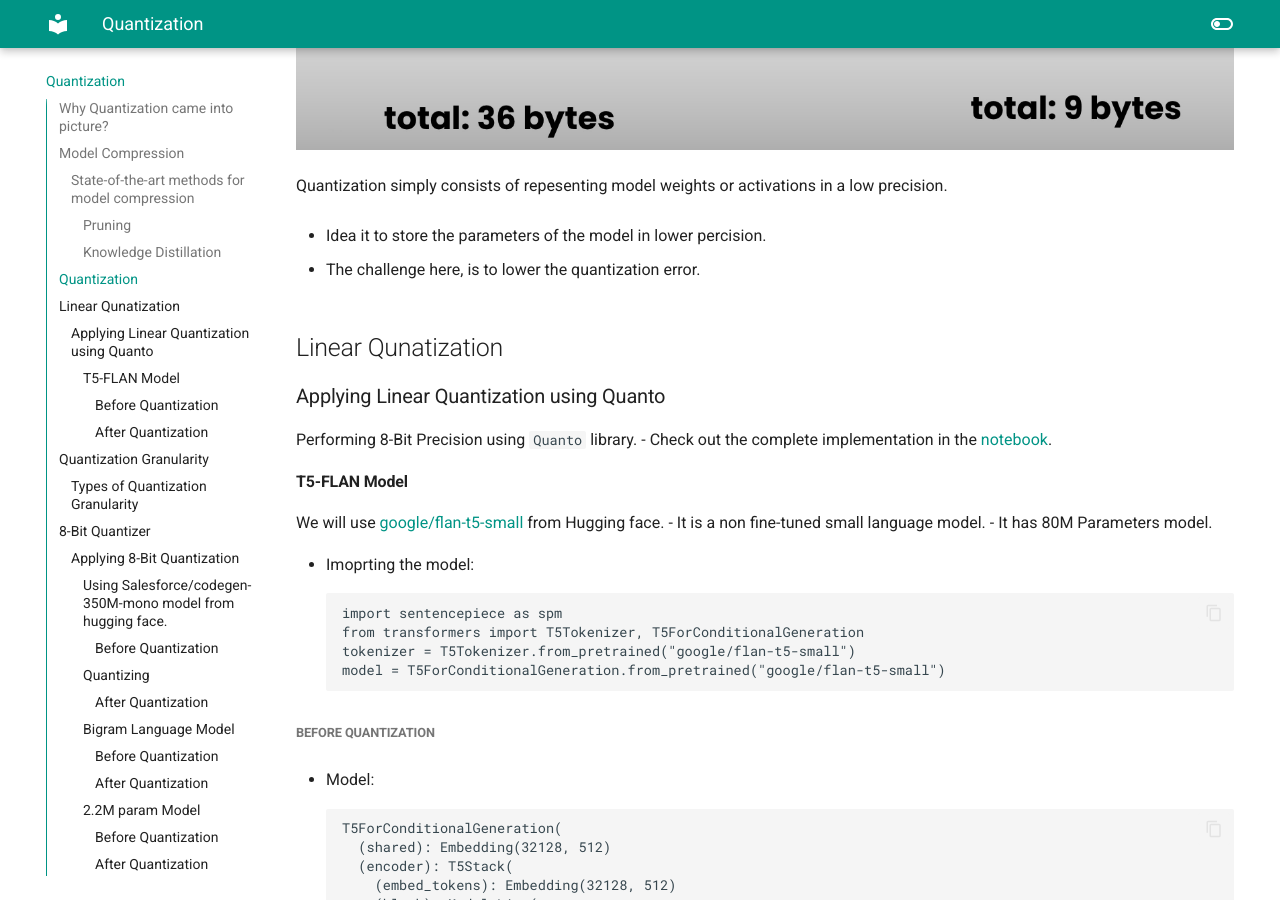
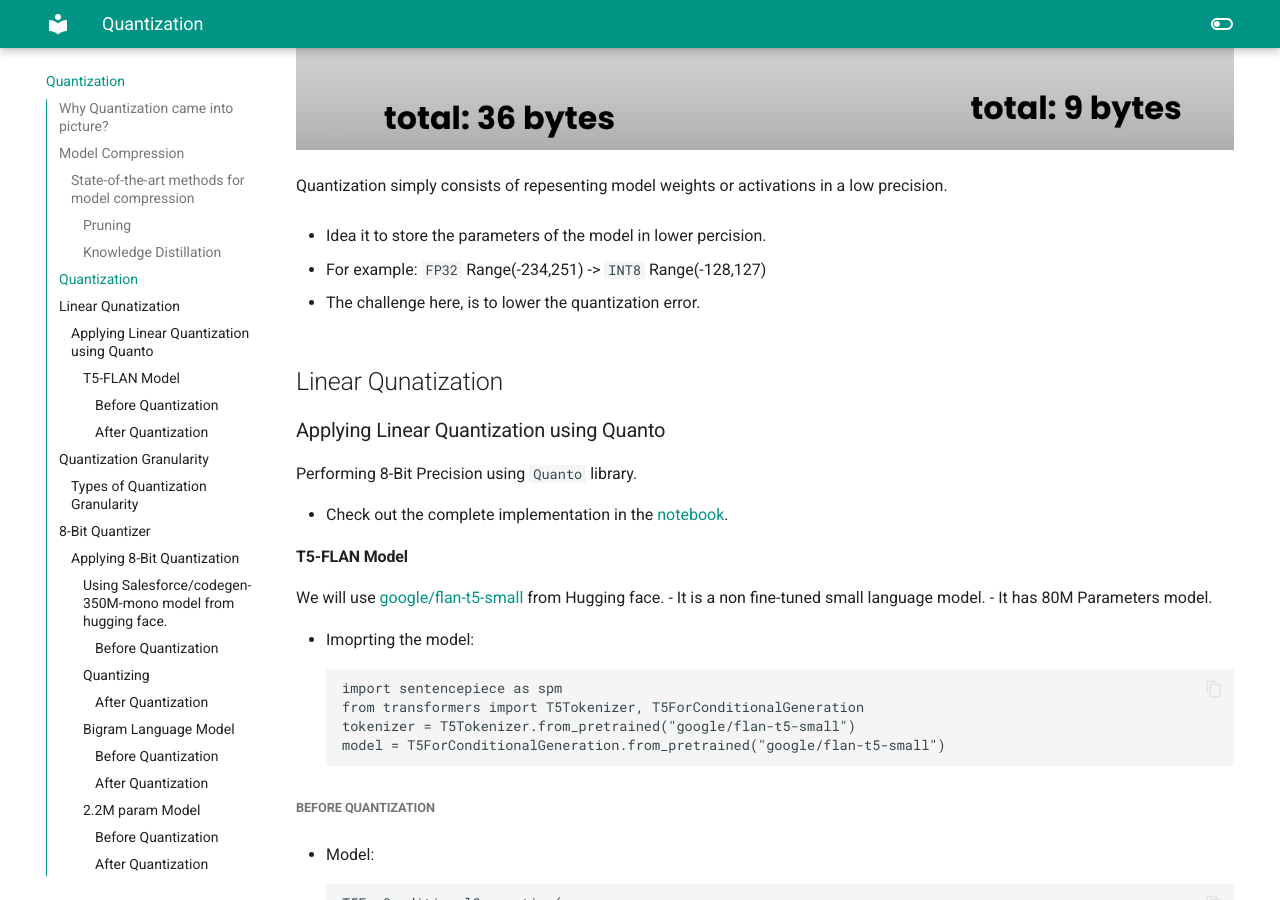
Before and after one commit to iamrajharshit/ProjectRakuten, an MkDocs documentation site: the page built from docs/Quantization.md, in a window 1280 px wide and 900 px high, scrolled down 3403 px. Built offline with MkDocs 1.6.1 and Material for MkDocs 9.7.7, drawn with Linux system fonts in a browser that asks for light colours.

Commit message:
updating quantization

```diff
--- a/docs/Quantization.md
+++ b/docs/Quantization.md
@@ -48,6 +48,8 @@ Quantization simply consists of repesenting model weights or activations in a lo
 
 - Idea it to store the parameters of the model in lower percision.
 
+- For example: `FP32` Range(-234,251)  -> `INT8` Range(-128,127)
+
 - The challenge here, is to lower the quantization error.
 
 
@@ -55,6 +57,7 @@ Quantization simply consists of repesenting model weights or activations in a lo
 
 ### Applying Linear Quantization using Quanto
 Performing 8-Bit Precision using `Quanto` library.
+
 - Check out the complete implementation in the [notebook](https://github.com/iamrajharshit/ProjectRakuten/blob/main/Quantization/02_T5%20FLAN%20Linear-quantization.ipynb).
 
 #### T5-FLAN Model
```
